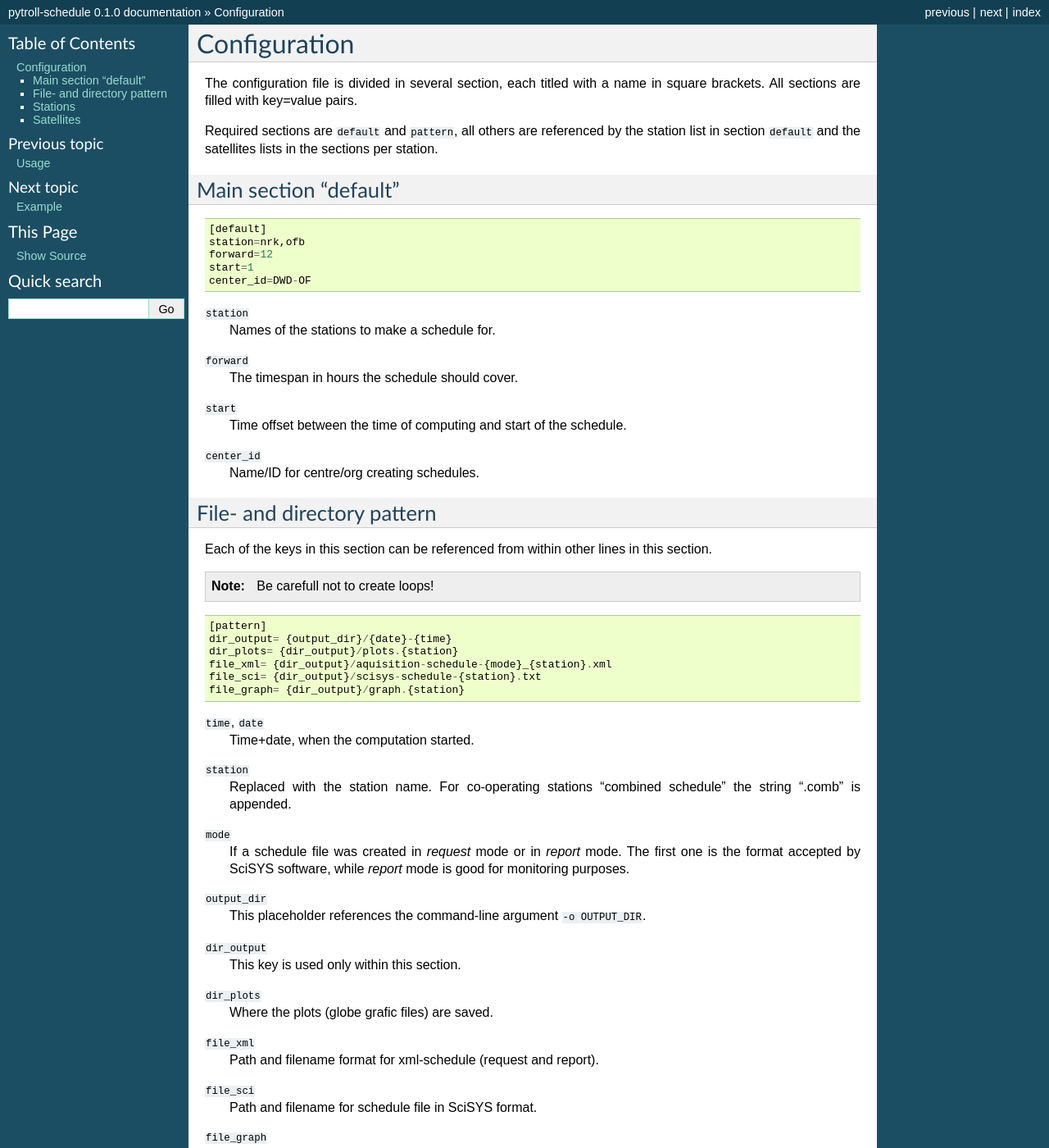
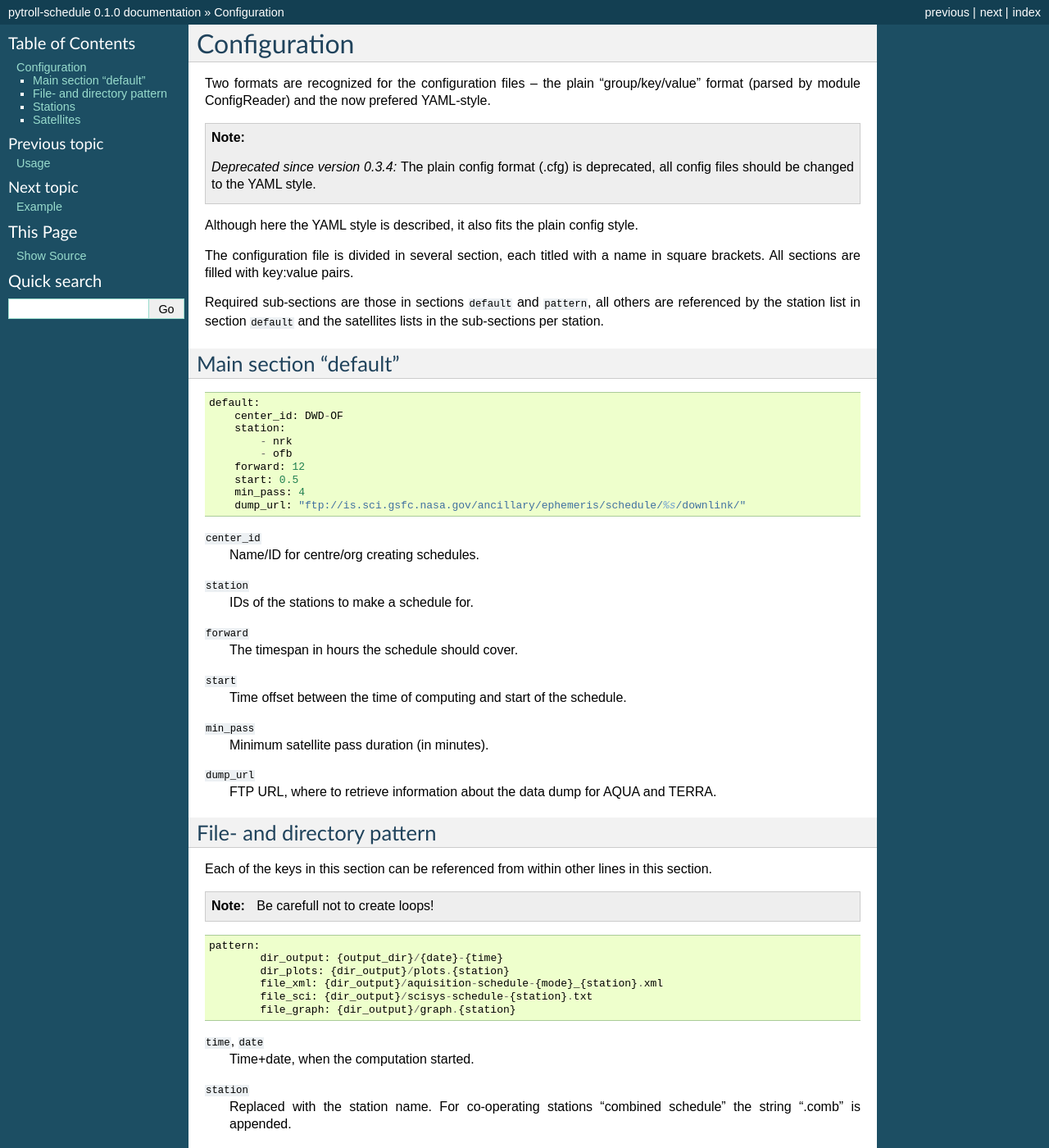
Before and after one commit to pytroll/pytroll-schedule, a Sphinx documentation site: the page built from docs/config.rst, in a window 1280 px wide and 1400 px high. Shown: the whole window at 82% size. Built offline with Sphinx 7.4.7, drawn with Linux system fonts in a browser that asks for light colours; formulas are drawn with MathJax 3; some of the changed text lies outside the part shown.

Commit message:
Update documentation for config file (plain->yaml).

```diff
--- a/docs/config.rst
+++ b/docs/config.rst
@@ -1,25 +1,44 @@
 Configuration
 =============
 
+Two formats are recognized for the configuration files -- the plain
+"group/key/value" format (parsed by module ConfigReader) and the now prefered
+YAML-style.
+
+.. note::
+    .. deprecated::
+        0.3.4
+        The plain config format (.cfg) is deprecated, all config files should be
+        changed to the YAML style.
+
+Although here the YAML style is described, it also fits the plain config style.
+
 The configuration file is divided in several section, each titled with a name
-in square brackets. All sections are filled with key=value pairs.
+in square brackets. All sections are filled with key:value pairs.
 
-Required sections are ``default`` and ``pattern``, all others are referenced by
-the station list in section ``default`` and the satellites lists in the sections
-per station.
+Required sub-sections are those in sections ``default`` and ``pattern``, all
+others are referenced by the station list in section ``default`` and the
+satellites lists in the sub-sections per station.
 
 Main section "default"
 ------------------------
 ::
 
-	[default]
-	station=nrk,ofb
-	forward=12
-	start=1
-	center_id=DWD-OF
+	default:
+	    center_id: DWD-OF
+	    station:
+	        - nrk
+	        - ofb
+	    forward: 12
+	    start: 0.5
+	    min_pass: 4
+	    dump_url: "ftp://is.sci.gsfc.nasa.gov/ancillary/ephemeris/schedule/%s/downlink/"
+
+``center_id``
+    Name/ID for centre/org creating schedules.
 
 ``station``
-    Names of the stations to make a schedule for.
+    IDs of the stations to make a schedule for.
 
 ``forward``
 	The timespan in hours the schedule should cover.
@@ -27,8 +46,11 @@ Main section "default"
 ``start``
 	Time offset between the time of computing and start of the schedule.
 
-``center_id``
-    Name/ID for centre/org creating schedules.
+``min_pass``
+	Minimum satellite pass duration (in minutes).
+
+``dump_url``
+	FTP URL, where to retrieve information about the data dump for AQUA and TERRA.
 
 File- and directory pattern
 ---------------------------
@@ -83,14 +105,27 @@ Stations
 --------
 ::
 
-	[ofb]
-	name=offenbach
-	longitude=8.747073
-	latitude=50.103095
-	altitude=0.140
-	area_file=/home/troll/etc/areas.def
-	area=euro4
-	satellites=metop-a,metop-b,noaa 19,noaa 18,noaa 15,aqua,terra,suomi npp
+    stations:
+        ofb:
+            name:      "DWD Offenbach"
+            longitude: 8.747073
+            latitude:  50.103095
+            altitude:  0.140
+            area_file: /home/troll/etc/areas.def
+            area:      euro4
+            satellites:
+                metop-a:
+                    night: 0.1
+                    day: 0.1
+                metop-b:
+                    night: 0.1
+                    day: 0.1
+                noaa 19:
+                noaa 18:
+                noaa 15:
+                aqua:
+                terra:
+                suomi npp:
 
 ``name``
 	Name of the station.
@@ -110,44 +145,60 @@ Stations
 	are cross-sectioning this area are considered for scheduling.
 
 ``satellites``
-	List of satellites receivable from this station. The listed names refer to
-	the satellite sections.
+	Satellites receivable from this station.
+	The listed names may refer to the satellite sections.
+
+	If the satellites are listed as a key/value dictionary, the day/night weight
+	values (scores) can be set per satellite as in the section ``satellites``,
+	described below. If no sub-keys are given, the scores from the section
+	``satellites`` are used.
+
+	Alternativly the satellites can be listed as a list, as shown in the
+	following example for station "nrk". In this case all names refer to the
+	section ``satellites``.
 
 ::
 
-	[nrk]
-	name=norrkoeping
-	longitude=16.148649
-	latitude=58.581844
-	altitude=0.052765
-	area_file=/home/troll/etc/areas.def
-	area=euron1
-	satellites=metop-a,metop-b,noaa 19,noaa 18,noaa 15,aqua,terra,suomi npp
+    stations:
+        nrk:
+            name: 	   Norrkoeping
+            longitude: 16.148649
+            latitude:  58.581844
+            altitude:   0.052765
+            area_file: /home/troll/etc/areas.def
+            area:      euron1
+            satellites:
+                - metop-a
+                - metop-b
+                - noaa 19
+                - noaa 18
+                - noaa 15
+                - aqua
+                - terra
+                - suomi npp
 
-While the above section contained values for the station Offenbach/Germany,
-this section has values for Norkoepping/Sweden.
+While the above example sub-section contained values for the station
+Offenbach/Germany, this sub-section has values for Norkoepping/Sweden.
 
 Satellites
 ----------
 ::
 
-	[metop-a]
-	night=0.1
-	day=0.6
+    satellites:
+    	metop-a:
+        	night:0.1
+        	day:0.6
+    	noaa 19:
+        	night:0.05
+        	day:0.3
+    	terra:
+        	night:0.2
+        	day:0.8
+    	suomi npp:
+        	night:0.25
+        	day:0.9
 
-	[noaa 19]
-	night=0.05
-	day=0.3
-
-	[terra]
-	night=0.2
-	day=0.8
-
-	[suomi npp]
-	night=0.25
-	day=0.9
-
-A few examples for satellite sections.
+A few examples for satellite sections, assigning scores to each satellite.
 
 ``night``
 	Weight value for satellite swath parts on the night-side of the terminator.
```
Also changed, not shown: other parts of docs/config.rst (+6 -6 lines).
